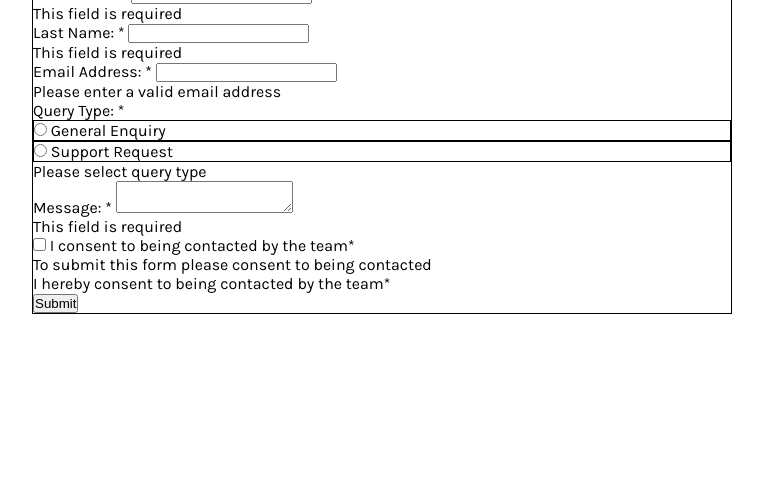
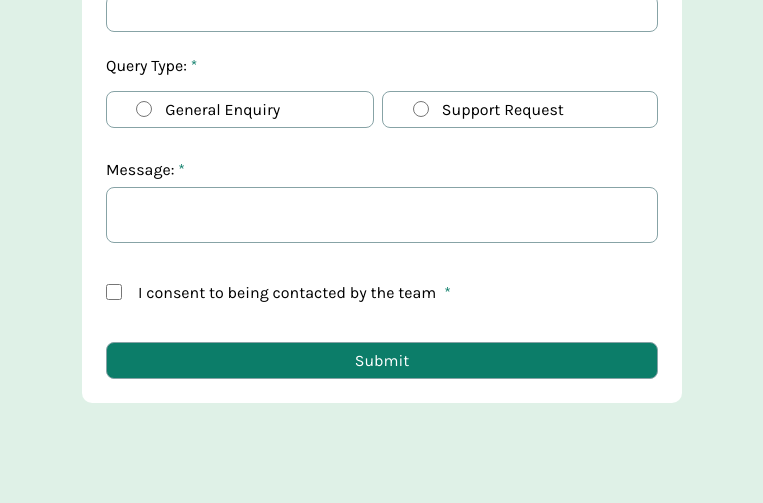
Before and after one commit to jepng-etich-coder/Frontend-Mentor-Contact-form-solution, a plain HTML site: page index.html in a window 1280 px wide. Shown: the part 297-800 px from the top of the page, without its empty margins (258-1021 px from the left). Drawn offline with Linux system fonts and the light colour scheme.

Commit message:
commit 02

```diff
--- a/index.html
+++ b/index.html
@@ -16,53 +16,60 @@
     <link rel="stylesheet" href="./styles/styles.css" />
   </head>
   <body>
-    <div class="toast-hidden">
+    <div class="toast-hidden" role="alert">
+      <div class="toast-hidden-container">
         <img src="./assets/icon-success-check.svg" alt="success check icon" />
         <p>Message Sent!</p>
-      <p>Thanks for completing the form. We´ll be in touch soon</p>
+      </div>
+      <p class="toast-txt">
+        Thanks for completing the form. We´ll be in touch soon
+      </p>
     </div>
 
     <form id="myForm" novalidate>
       <header><h2>Contact Us</h2></header>
-      <fieldset class="form-username">
-        <label for="firstname"
+      <fieldset class="form-username-wrapper">
+        <div class="form-username">
+          <label for="firstname" class="form-label"
             >First Name: <span class="asterix">*</span></label
           >
           <input
             type="text"
             id="firstname"
-          name="firstname"
+            name="first name"
             class="form-input"
             required
           />
-        <p class="error-msg">This field is required</p>
-        <label for="lastname">Last Name: <span class="asterix">*</span></label>
+        </div>
+        <div class="form-username">
+          <label for="lastname" class="form-label"
+            >Last Name: <span class="asterix">*</span></label
+          >
           <input
             type="text"
             id="lastname"
-          name="lastname"
+            name="last name"
             class="form-input"
             required
           />
+        </div>
+      </fieldset>
       <p class="error-msg">This field is required</p>
-      </fieldset>
 
-      <fieldset class="form-email-address">
-        <label for="email">Email Address: <span>*</span></label>
-        <input
-          type="text"
-          id="email"
-          name="email"
-          class="form-input"
-          required
-        />
+      <!-- <fieldset class="form-email-address"> -->
+      <label for="email" class="form-label"
+        >Email Address: <span>*</span></label
+      >
+      <input type="text" id="email" name="email" class="form-input" required />
       <p class="error-msg">Please enter a valid email address</p>
-      </fieldset>
+      <!-- </fieldset> -->
 
       <fieldset class="form-query">
         <label for="query-type">Query Type: <span>*</span></label>
-        <div class="query-wrapper" style="border: 1px solid black">
-          <input
+        <div class="query-wrapper-container">
+          <div class="query-wrapper">
+            <label for="general" class="radio-label"
+              ><input
                 type="radio"
                 id="general"
                 name="query-type"
@@ -70,25 +77,28 @@
                 value="General Enquiry"
                 required
               />
-          <label for="general">General Enquiry</label>
+              <span class="custom-radio"></span>General Enquiry</label
+            >
           </div>
-        <div class="query-wrapper" style="border: 1px solid black">
-          <input
+          <div class="query-wrapper">
+            <label for="support" class="radio-label"
+              ><input
                 type="radio"
-            id="Support"
+                id="support"
                 name="query-type"
                 class="query-type"
                 value="Support Request"
                 required
               />
-          <label for="suport">Support Request</label>
+              <span class="custom-radio"></span>Support Request</label
+            >
           </div>
-
+        </div>
+      </fieldset>
       <p class="error-msg">Please select query type</p>
-      </fieldset>
-
-      <fieldset class="form-message">
-        <label for="message"> Message: <span>*</span></label>
+      <!--
+      <fieldset class="form-message"> -->
+      <label for="message" class="form-label"> Message: <span>*</span></label>
       <textarea
         name="message"
         id="message"
@@ -96,22 +106,29 @@
         required
       ></textarea>
       <p class="error-msg">This field is required</p>
-      </fieldset>
+      <!-- </fieldset> -->
 
       <fieldset class="form-consent">
-        <label for="checkbox">
-          <input type="checkbox" id="checkbox" name="consent" required /> I
-          consent to being contacted by the team<span>*</span></label
-        >
+        <!-- <div class="form-consent-txt">
+          <input type="checkbox" id="checkbox" name="consent" required />
+          <p>I consent to being contacted by the team<span>*</span></p>
+        </div> -->
+        <label class="checkbox-label">
+          <input type="checkbox" id="checkbox" name="consent" required />
+          <span class="custom-checkbox"></span>
+          I consent to being contacted by the team<span>*</span>
+        </label>
         <p class="error-msg">
           To submit this form please consent to being contacted
         </p>
-        <p class="consent-box-checked">
+        <p class="consent-txt" id="consent-box-checked">
           I hereby consent to being contacted by the team<span>*</span>
         </p>
       </fieldset>
 
-      <button type="submit" id="submit">Submit</button>
+      <button type="submit" class="btn" id="submit">Submit</button>
     </form>
+
+    <script src="./script/script.js"></script>
   </body>
 </html>
--- a/script/script.js
+++ b/script/script.js
@@ -0,0 +1,33 @@
+const form = document.getElementById("myForm");
+const toast = document.querySelector(".toast-hidden");
+const errorMessages = document.querySelector(".error-msg");
+const consentMessage = document.querySelectorAll(".consent-txt");
+
+form.addEventListener("submit", function(e) {
+
+    e.preventDefault(); //prevents default form submission
+
+    //hide error messages, msg is the name given to the current element(can be anything)
+    //for loop, repeats action i.e "for each error message in the list, do this(or a list of things)..."
+    for (let msg of errorMessages) {
+        msg.style.display = "none";
+    }
+
+//create a variable isFormValid and set it to true
+    let isFormValid = true
+
+//get all form inputs
+
+const firstName = document.getElementById("firstname")
+const lastName = document.getElementById("lastname")
+const emailAddress = document.getElementById("email")
+const message = document.getElementById("message")
+const consent = document.getElementById("checkbox")
+const queryTYpe = document.querySelector('input[name="query-type"]:checked');
+
+
+
+
+
+
+}
--- a/styles/styles.css
+++ b/styles/styles.css
@@ -1,3 +1,5 @@
+/*===============Base Reset===============*/
+
 *,
 ::before,
 ::after {
@@ -20,6 +22,7 @@ fieldset {
   --Grey: hsl(187, 24%, 22%);
   --font-main: "Karla", sans-serif;
   --font-size: 1rem;
+  --border-radius: 10px;
 }
 
 body {
@@ -30,10 +33,178 @@ body {
   align-items: center;
   font-family: var(--font-main);
   font-size: var(--font-size);
+  background-color: var(--Green1);
 }
 
+/*===============Typography===============*/
+
+h1,
+.form-input,
+.btn {
+  font-family: var(--font-main);
+  font-size: var(--font-size);
+}
+
+/*============Toast/Error message=========*/
+.toast-hidden {
+  background-color: var(--Grey);
+  color: var(--White);
+  padding: 1em;
+  border-radius: var(--border-radius);
+}
+
+.error-msg,
+.consent-txt {
+  color: var(--Red);
+}
+
+.toast-hidden,
+.error-msg,
+.consent-txt {
+  display: none;
+}
+
+span {
+  color: var(--Green);
+}
+
+/*===============Form Layout===============*/
+
 form {
-  border: 1px solid black;
-  max-width: 700px;
+  max-width: 600px;
   width: 100%;
+  background-color: var(--White);
+  padding: 1.5em;
+  display: flex;
+  flex-direction: column;
+  border-radius: var(--border-radius);
 }
+
+.form-input,
+.btn,
+.query-wrapper {
+  border: 1px solid var(--Grey1);
+  padding: 0.5em;
+  border-radius: 8px;
+}
+
+.form-input:hover,
+.query-wrapper:hover {
+  border: 1px solid var(--Green);
+}
+
+.form-input:focus,
+.query-wrapper:focus {
+  outline: none;
+  border: 1px solid var(--Green);
+  cursor: pointer;
+}
+.form-input:active,
+.query-wrapper:active {
+  border: 1px solid var(--Green);
+  cursor: pointer;
+}
+
+.form-label,
+.form-query,
+.toast-txt {
+  margin-top: 1.5em;
+  margin-bottom: 0.5em;
+}
+
+.query-wrapper-container {
+  margin-top: 1em;
+}
+
+.query-type {
+  margin: 0 0.5em 0 1em;
+}
+
+.form-username-wrapper,
+.query-wrapper-container,
+.toast-hidden-container,
+.form-consent-txt {
+  display: flex;
+  gap: 0.5em;
+}
+
+.query-wrapper-container {
+  align-content: center;
+}
+
+.query-wrapper,
+.form-username {
+  flex-grow: 1;
+}
+
+.form-username {
+  display: flex;
+  flex-direction: column;
+}
+
+textarea {
+  max-width: 100%;
+  width: 100%;
+  resize: none;
+  box-sizing: border-box;
+}
+
+.form-consent,
+.btn {
+  margin-top: 2.5em;
+}
+
+/*===============Radio input styling ===============*/
+.radio-label {
+  display: flex;
+  align-items: center;
+  margin-left: 0.5em;
+  gap: 0.2em;
+  font-size: var(--font-size);
+  cursor: pointer;
+  /* position: relative; */
+}
+input[type="radio"] {
+  width: 16px;
+  height: 16px;
+  cursor: pointer;
+}
+
+input[type="radio"]:checked {
+  width: 16px;
+  height: 16px;
+  accent-color: var(--Green);
+  cursor: pointer;
+}
+
+/*===============Checkbox===============*/
+/* Style the checkbox label */
+.checkbox-label {
+  display: flex;
+  align-items: center;
+  gap: 0.5em;
+  font-size: var(--font-size);
+  cursor: pointer;
+  position: relative;
+}
+input[type="checkbox"] {
+  width: 16px;
+  height: 16px;
+  cursor: pointer;
+}
+
+input[type="checkbox"]:checked {
+  width: 16px;
+  height: 16px;
+  accent-color: var(--Green); /* Supported in most modern browsers */
+  background-color: var(--Green1); /* May have no effect in some browsers */
+}
+/*===============Button===============*/
+.btn {
+  color: var(--White);
+  background-color: var(--Green);
+}
+
+.btn:hover {
+  background-color: var(--Grey);
+}
```
Also changed, not shown: 1 other file. Lines whose indentation alone changed are shown as unchanged.
